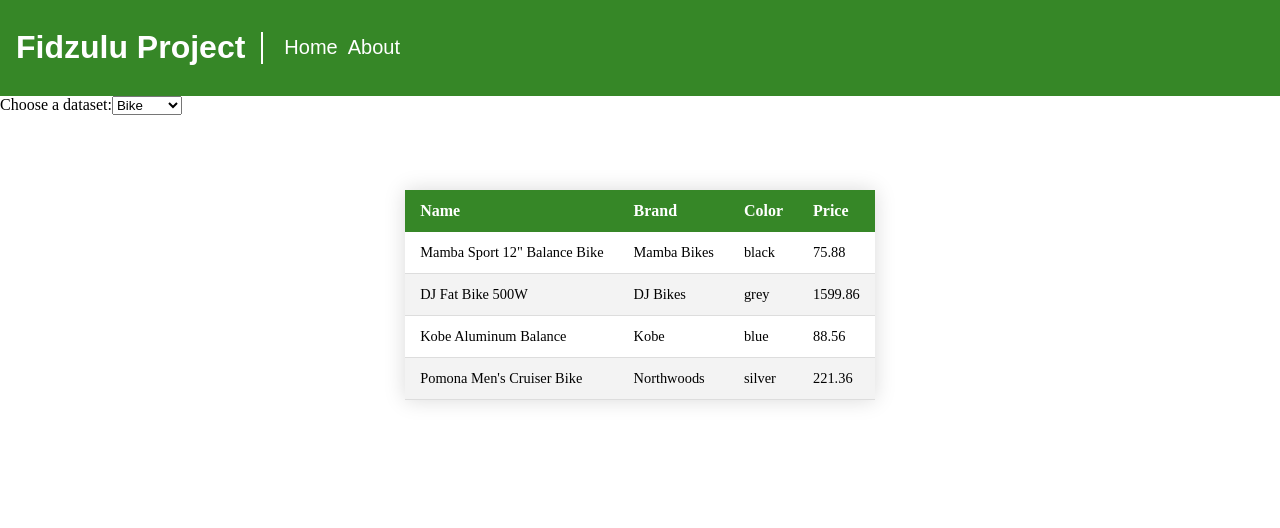
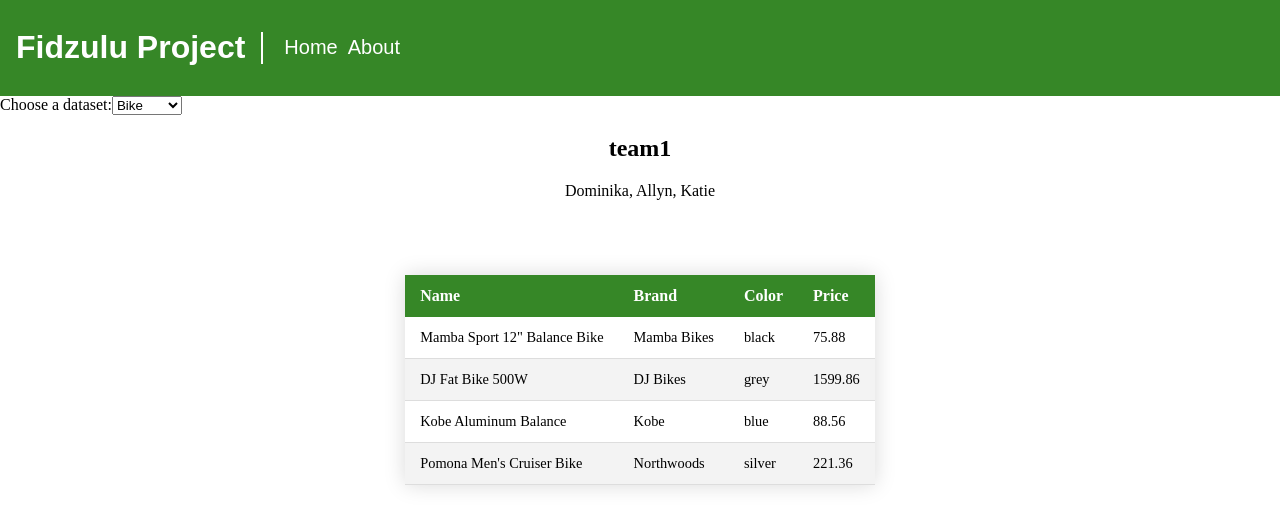
Before and after one commit to katiebrady217/fidzulu, an Angular app: page / in a window 1280 px wide. Shown: the top 528 px of the page. Built offline with nearby package versions, Linux system fonts and the light colour scheme.

Commit message:
added team names above team table

```diff
--- a/src/app/app.module.ts
+++ b/src/app/app.module.ts
@@ -13,6 +13,7 @@ import { HomeComponent } from './pages/home/home.component';
 import { AboutComponent } from './pages/about/about.component';
 import { AppRoutingModule } from './app-routing.module';
 import { FooterComponent } from './components/footer/footer.component';
+import { TeamInfoComponent } from './components/team-info/team-info.component';
 
 @NgModule({
   declarations: [
@@ -23,7 +24,8 @@ import { FooterComponent } from './components/footer/footer.component';
     HeaderComponent,
     HomeComponent,
     AboutComponent,
-    FooterComponent
+    FooterComponent,
+    TeamInfoComponent
   ],
   imports: [
     BrowserModule,
--- /dev/null
+++ b/src/app/components/team-info/team-info.component.css
@@ -0,0 +1,3 @@
+.teamInfo{
+    text-align: center;
+}
--- /dev/null
+++ b/src/app/components/team-info/team-info.component.html
@@ -0,0 +1,4 @@
+<div class="teamInfo">
+    <h2>{{ mockTeamData[0].team }}</h2>
+    <p>{{ mockTeamData[0].membersNames }}</p>
+</div>
--- /dev/null
+++ b/src/app/components/team-info/team-info.component.ts
@@ -0,0 +1,23 @@
+import { Component } from '@angular/core';
+
+@Component({
+  selector: 'app-team-info',
+  templateUrl: './team-info.component.html',
+  styleUrls: ['./team-info.component.css']
+})
+export class TeamInfoComponent {
+  mockTeamData = [
+    {
+      "team" : "team1",
+      "membersNames" : "Dominika, Allyn, Katie"
+    },
+    {
+      "team" : "team1",
+      "membersNames" : "Thomas, Rajat"
+    },
+    {
+      "team" : "team1",
+      "membersNames" : "Benji, Jason, Bartek"
+    }
+  ]
+}
--- a/src/app/pages/home/home.component.html
+++ b/src/app/pages/home/home.component.html
@@ -1,3 +1,4 @@
 
 <app-dropdown class="home-dropdown"[options] = "listOfData"></app-dropdown>
+<app-team-info></app-team-info>
 <app-table></app-table>
```
Also changed, not shown: 1 other file (tests, documents, lock files or other folders).
